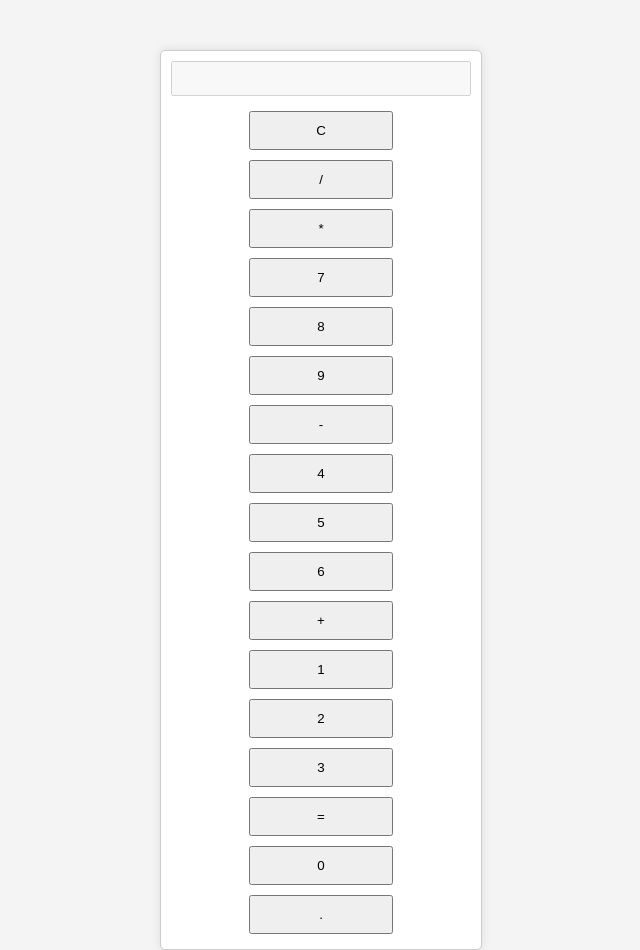
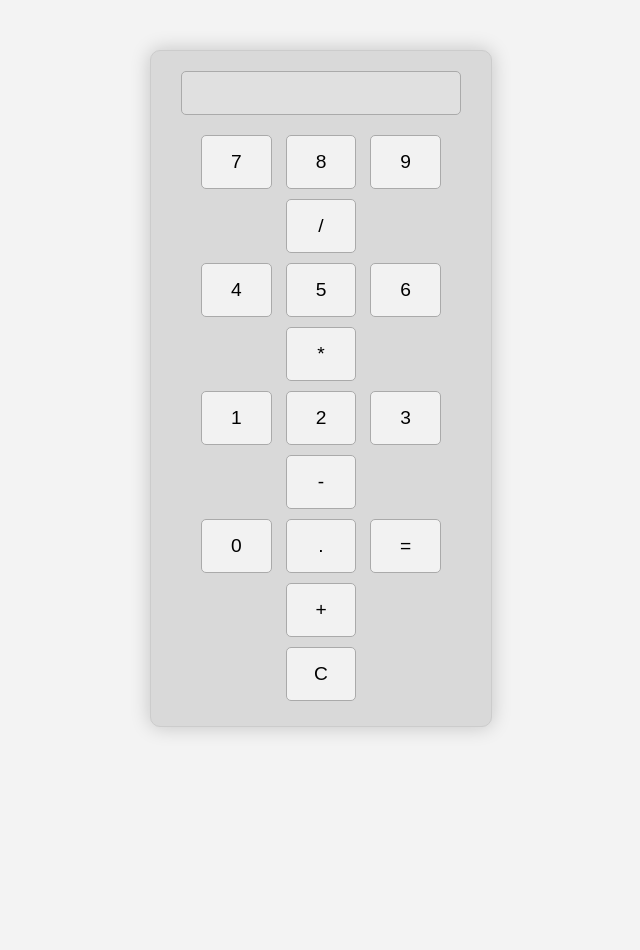
Before and after one commit to chanakyathanthra/calculator, a plain HTML site: page index.html in a window 1280 px wide. Shown: the whole page, without its empty margins (319-959 px from the left). After the commit the page ends 800 px from the top, so only its background shows below. Drawn offline with Linux system fonts and the light colour scheme.

Commit message:
Update index.html

```diff
--- a/index.html
+++ b/index.html
@@ -3,39 +3,51 @@
 <head>
     <meta charset="UTF-8">
     <meta name="viewport" content="width=device-width, initial-scale=1.0">
-    <title>Scientific Calculator</title>
+    <title>Colorful Calculator</title>
     <style>
-        /* Add some basic styling if needed */
         body {
-            font-family: Arial, sans-serif;
-            background-color: #f4f4f4;
+            font-family: 'Segoe UI', Tahoma, Geneva, Verdana, sans-serif;
             text-align: center;
             margin: 50px;
+            background-color: #f3f3f3;
         }
 
         #calculator {
             width: 300px;
             margin: 0 auto;
-            padding: 10px;
-            background-color: #fff;
+            padding: 20px;
+            background-color: #d9d9d9;
             border: 1px solid #ccc;
-            border-radius: 5px;
-            box-shadow: 0 0 10px rgba(0, 0, 0, 0.1);
+            border-radius: 10px;
+            box-shadow: 0 0 20px rgba(0, 0, 0, 0.2);
         }
 
         input {
-            width: 100%;
-            margin-bottom: 10px;
-            padding: 8px;
+            width: calc(100% - 20px);
+            margin-bottom: 15px;
+            padding: 10px;
+            font-size: 1.2em;
             box-sizing: border-box;
+            border: 1px solid #aaa;
+            border-radius: 5px;
+            outline: none;
         }
 
         button {
-            width: 48%;
-            padding: 10px;
+            width: 23.5%;
+            padding: 15px;
             margin: 5px;
             box-sizing: border-box;
             cursor: pointer;
+            font-size: 1.2em;
+            border: 1px solid #aaa;
+            border-radius: 5px;
+            background-color: #f2f2f2;
+            transition: background-color 0.3s;
+        }
+
+        button:active {
+            background-color: #ccc;
         }
     </style>
 </head>
@@ -44,23 +56,27 @@
 <div id="calculator">
     <input type="text" id="display" disabled>
     <br>
-    <button onclick="clearDisplay()">C</button>
-    <button onclick="appendToDisplay('/')">/</button>
-    <button onclick="appendToDisplay('*')">*</button>
     <button onclick="appendToDisplay('7')">7</button>
     <button onclick="appendToDisplay('8')">8</button>
     <button onclick="appendToDisplay('9')">9</button>
-    <button onclick="appendToDisplay('-')">-</button>
+    <button onclick="appendToDisplay('/')">/</button>
+    <br>
     <button onclick="appendToDisplay('4')">4</button>
     <button onclick="appendToDisplay('5')">5</button>
     <button onclick="appendToDisplay('6')">6</button>
-    <button onclick="appendToDisplay('+')">+</button>
+    <button onclick="appendToDisplay('*')">*</button>
+    <br>
     <button onclick="appendToDisplay('1')">1</button>
     <button onclick="appendToDisplay('2')">2</button>
     <button onclick="appendToDisplay('3')">3</button>
-    <button onclick="calculateResult()">=</button>
+    <button onclick="appendToDisplay('-')">-</button>
+    <br>
     <button onclick="appendToDisplay('0')">0</button>
     <button onclick="appendToDisplay('.')">.</button>
+    <button onclick="calculateResult()">=</button>
+    <button onclick="appendToDisplay('+')">+</button>
+    <br>
+    <button onclick="clearDisplay()">C</button>
 </div>
 
 <script>
```
